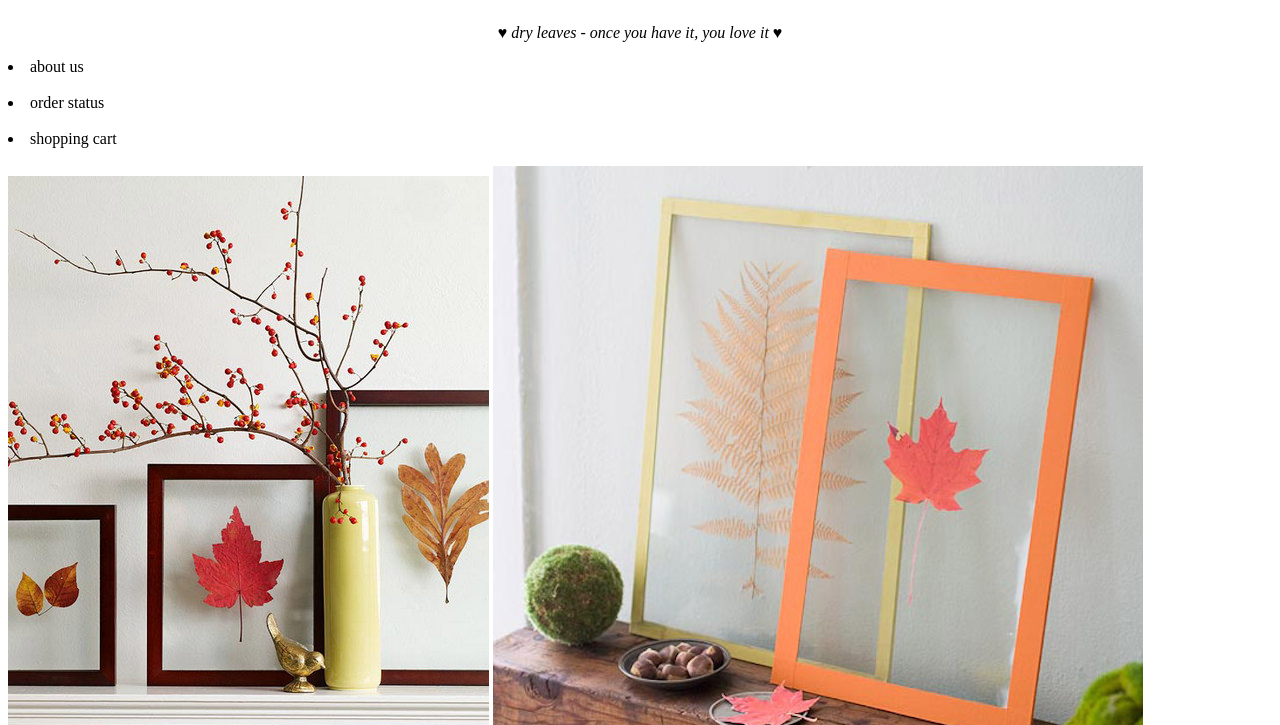
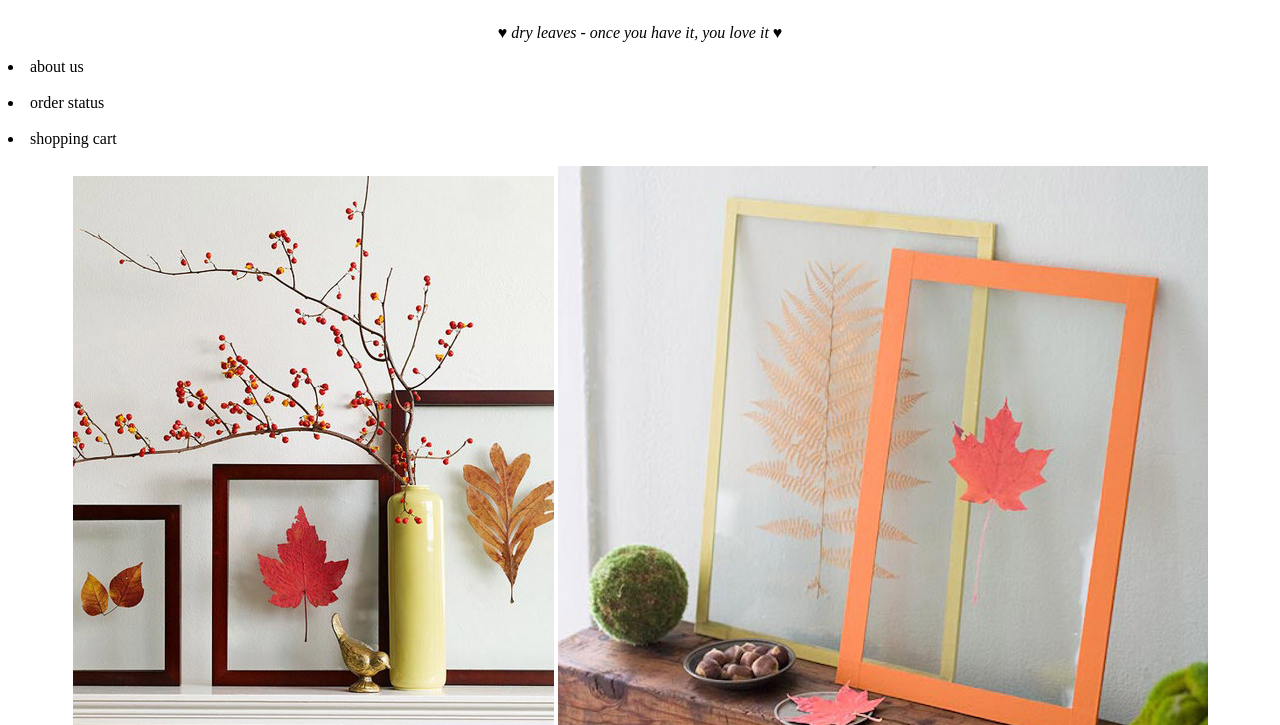
Before and after one commit to selinali32/selinali32.github.io, a plain HTML site: page unit_3/index.html in a window 1280 px wide. Shown: the part 75-800 px from the top of the page. Drawn offline with Linux system fonts and the light colour scheme.

Commit message:
center images

```diff
--- a/unit_3/index.html
+++ b/unit_3/index.html
@@ -6,8 +6,8 @@
 	<h1>Forever Leaves</h1>
 	<p id="slogan">&hearts; dry leaves - once you have it, you love it &hearts;</p>
 	<li>about us</li>&nbsp;<li>order status</li>&nbsp;<li>shopping cart</li>&nbsp;<br>
-	<img src="images/kids-pressed-leaves-art.jpg" alt="single leaves pressed between clear plastic" title="pressed leaves artwork">
-	<img src="images/Leaves-pressed-between-clear-plastic.jpg" alt="single leaves pressed between clear plastic" title="pressed leaves artwork">
+	<center><img src="images/kids-pressed-leaves-art.jpg" alt="single leaves pressed between clear plastic" title="pressed leaves artwork">
+	<img src="images/Leaves-pressed-between-clear-plastic.jpg" alt="single leaves pressed between clear plastic" title="pressed leaves artwork"></center>
 	<p class="blurb">This is inspired by my grandpa, who loves to plant in the backyard of his house. Every summer, he would grow different types of vegetables: tomatoes, bitter melon, pumpkin, etc. As autumn arrives, the leaves of the plants crumble. </p>
 	<p id="newarrivals"> shop new arrivals ></p><br>
 	<p class="blurb">Get your own! We offer frames designed with different style leaves:</p>
```
